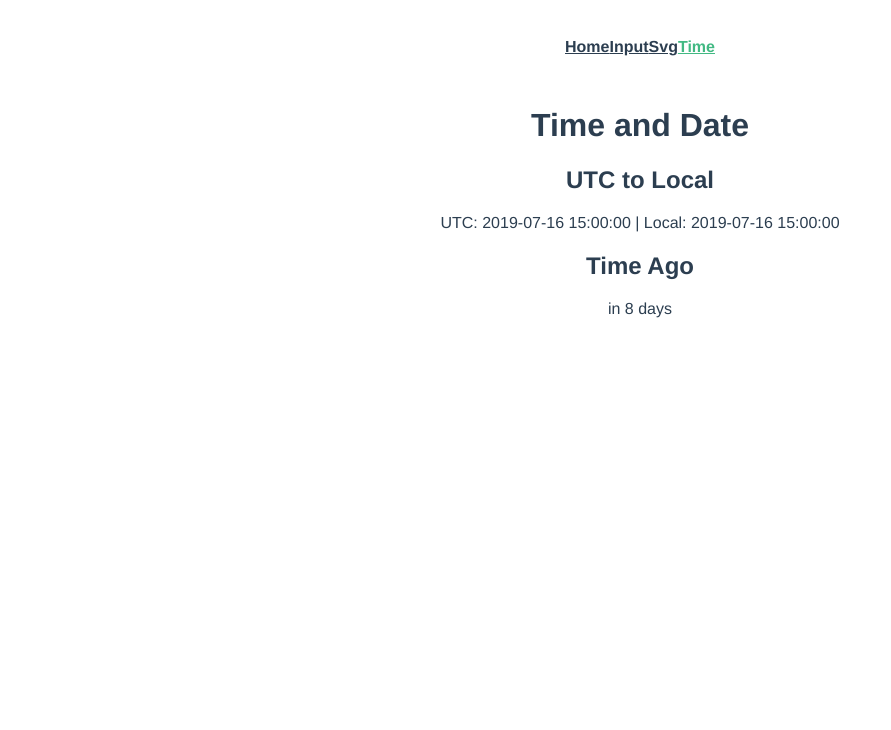
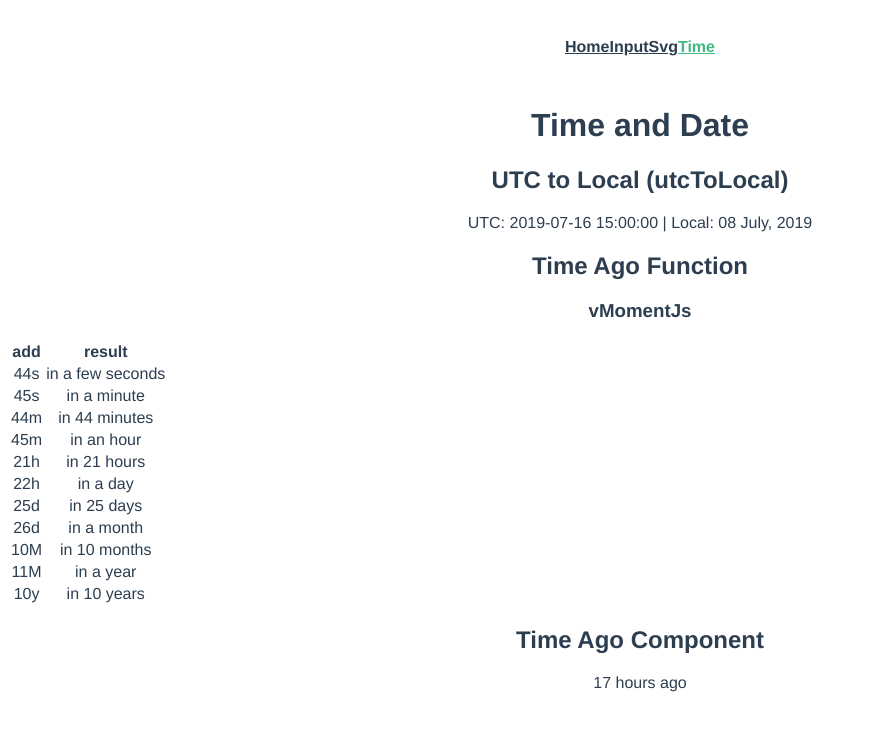
Before and after one commit to PaxExterminatus/vue-dev-kit, a Vue app: page /time in a window 1280 px wide. Shown: the top 730 px of the page, without its empty margins (0-891 px from the left). Built offline with nearby package versions, Linux system fonts and the light colour scheme.

Commit message:
add time ago view

```diff
--- a/src/app.scss
+++ b/src/app.scss
@@ -5,3 +5,13 @@
     @include margin-child-right(15px);
   }
 }
+
+.flex-table {
+  display: flex;
+  & > * {
+    margin-right: 5px;
+    border: solid 1px #2c3e50;
+    padding: 5px;
+    text-align: left;
+  }
+}
--- a/src/lib/time.config.js
+++ b/src/lib/time.config.js
@@ -1,15 +1,23 @@
-import {utcToLocal, timeAgoViewMomentJs} from './time/time-kit'
+import {toLocate} from 'time/TimeConvert/TimeConvertKit'
+import {vMomentJs} from 'time/RelativeTime/RelativeTimeKit'
+import {RelativeTimeDisplayOpt} from 'time/RelativeTime/RelativeTimeDisplayOpt'
 
-export const timeConfig = {
-    format: {
-        input: 'YYYY-MM-DD HH:mm:ss',
-        view: 'YYYY-MM-DD HH:mm:ss',
-    },
-    convert: {
-        input: utcToLocal,
-    },
-    timeAgo: {
-        view: timeAgoViewMomentJs,
-        format: 'DD MMMM, YYYY',
-    },
+export default {
+    displayFormat: 'DD MMMM, YYYY',
+    // format: {
+    //     input: 'YYYY-MM-DD HH:mm:ss',
+    //     view: 'YYYY-MM-DD HH:mm:ss',
+    // },
+    // convert: {
+    //     input: utcToLocal,
+    // },
+    // timeAgo: {
+    //     view: timeAgoViewMomentJs,
+    //     format: 'DD MMMM, YYYY',
+    // },
+
+    relativeTimeDisplayOpt: new RelativeTimeDisplayOpt({
+        convert: toLocate,
+        display: vMomentJs,
+    }),
 };
--- /dev/null
+++ b/src/lib/time/RelativeTime/RelativeTimeDisplay.vue
@@ -0,0 +1,28 @@
+<template>
+    <time class="time-ago" :datetime="dt">{{view}}</time>
+</template>
+
+<script>
+import conf from 'lb/time.config'
+import {RelativeTimeDisplayOpt} from './RelativeTimeDisplayOpt';
+export default {
+    props: {
+        opt: {type: RelativeTimeDisplayOpt, default: () => conf.relativeTimeDisplayOpt},
+        datetime: {},
+    },
+
+    data(){return{
+
+    }},
+
+    computed: {
+        dt() {
+          return !!conf.relativeTimeDisplayOpt.convert ? conf.relativeTimeDisplayOpt.convert(this.datetime) : this.datetime;
+        },
+
+        view() {
+            return !!conf.relativeTimeDisplayOpt.display ? conf.relativeTimeDisplayOpt.display(this.dt) : this.dt;
+        },
+    },
+}
+</script>
--- /dev/null
+++ b/src/lib/time/RelativeTime/RelativeTimeDisplayOpt.js
@@ -0,0 +1,7 @@
+export class RelativeTimeDisplayOpt {
+    constructor({convert, display})
+    {
+        this.convert = convert;
+        this.display = display;
+    }
+}
--- /dev/null
+++ b/src/lib/time/RelativeTime/RelativeTimeKit.js
@@ -0,0 +1,6 @@
+import moment from 'moment'
+
+export function vMomentJs(date)
+{
+    return moment(date).fromNow();
+}
--- /dev/null
+++ b/src/lib/time/TimeConvert/TimeConvertKit.js
@@ -0,0 +1,7 @@
+import conf from 'lb/time.config'
+import moment from 'moment'
+
+export function toLocate({utc, format = conf.displayFormat})
+{
+    return moment.utc(utc).local().format(format);
+}
--- a/src/lib/time/time-ago.vue
+++ /dev/null
@@ -1,27 +0,0 @@
-<template>
-    <time class="time-ago" :datetime="dt">{{view}}</time>
-</template>
-
-<script>
-import {timeConfig} from 'lb/time.config'
-import moment from 'moment'
-export default {
-    props: {
-        datetime: {}
-    },
-
-    data(){return{
-        start: moment.now(),
-    }},
-
-    computed: {
-        dt() {
-          return !!timeConfig.convert.input ? timeConfig.convert.input(this.datetime) : this.datetime;
-        },
-
-        view() {
-            return !!timeConfig.timeAgo.view ? timeConfig.timeAgo.view(this.dt) : this.dt;
-        },
-    },
-}
-</script>
--- a/src/lib/time/time-kit.js
+++ /dev/null
@@ -1,15 +0,0 @@
-import moment from 'moment'
-import {timeConfig} from 'lb/time.config'
-
-export function utcToLocal(date, format = timeConfig.format.view)
-{
-    return moment.utc(date).local().format(format);
-}
-
-export function timeAgoViewMomentJs(date) {
-    return moment(date).fromNow();
-}
-
-export function timeAgoViewMomentJsCustom() {
-    moment.relativeTimeThreshold('ss',10);
-}
--- a/src/views/TimePage.vue
+++ b/src/views/TimePage.vue
@@ -1,33 +1,69 @@
 <template>
     <div class="home">
         <h1>Time and Date</h1>
-        <h2>UTC to Local</h2>
+        <h2>UTC to Local (utcToLocal)</h2>
         <div>
             UTC: {{utcDt}} | Local: {{localDt}}
         </div>
 
-        <h2>Time Ago</h2>
+        <h2>Time Ago Function</h2>
+        <div class="flex-table">
+            <div>
+                <h3>vMomentJs</h3>
+                <table>
+                    <th>add</th><th>result</th>
+                    <tr v-for="add of timeAdd">
+                        <td>{{add.size}}{{add.unit}}</td>
+                        <td>{{vRelativeTime(add.size, add.unit)}}</td>
+                    </tr>
+                </table>
+            </div>
+        </div>
+
+        <h2>Time Ago Component</h2>
         <div>
-            <time-ago :datetime="utcDt"></time-ago>
+            <relative-time-display :datetime="utcDt"/>
         </div>
 
     </div>
 </template>
 
 <script>
-import timeAgo from 'lb/time/time-ago';
-import {utcToLocal} from 'lb/time/time-kit'
+import moment from 'moment'
+import {toLocate} from 'time/TimeConvert/TimeConvertKit'
+import {vMomentJs} from 'time/RelativeTime/RelativeTimeKit'
+import RelativeTimeDisplay from 'time/RelativeTime/RelativeTimeDisplay'
 export default {
-    components: {timeAgo},
+    components: {RelativeTimeDisplay},
 
     data(){return{
         utcDt: '2019-07-16 15:00:00',
+
+        timeAdd: [
+            {size: 44, unit: 's'},
+            {size: 45, unit: 's'},
+            {size: 44, unit: 'm'},
+            {size: 45, unit: 'm'},
+            {size: 21, unit: 'h'},
+            {size: 22, unit: 'h'},
+            {size: 25, unit: 'd'},
+            {size: 26, unit: 'd'},
+            {size: 10, unit: 'M'},
+            {size: 11, unit: 'M'},
+            {size: 10, unit: 'y'},
+        ],
     }},
 
     computed: {
         localDt() {
-            return utcToLocal(this.utcDt);
+            return toLocate(this.utcDt);
         }
     },
+
+    methods: {
+        vRelativeTime(add, unit) {
+            return vMomentJs(moment().add(add, unit));
+        }
+    }
 }
 </script>
--- a/webpack.config.js
+++ b/webpack.config.js
@@ -13,6 +13,7 @@ module.exports = {
             'lb': path.resolve(__dirname, './src/lib'),
             'js': path.resolve(__dirname, './src/lib/js'),
             'svg': path.resolve(__dirname, './src/lib/svg'),
+            'time': path.resolve(__dirname, './src/lib/time'),
         }
     },
 
```
